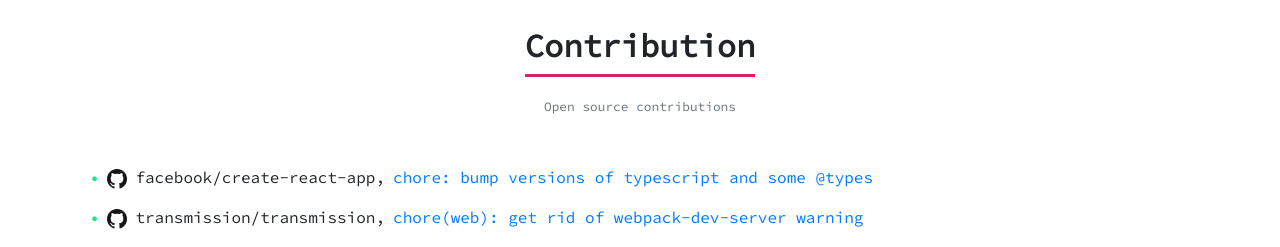
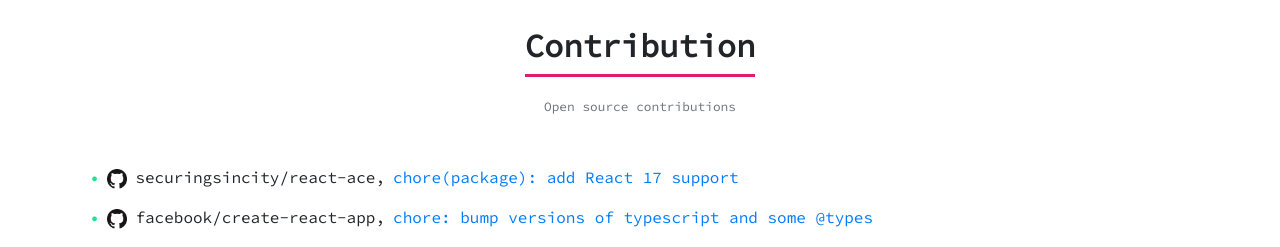
Before and after one commit to trainto/trainto.github.io, a React (Create React App) app: page / in a window 1280 px wide. Shown: the part 2344-2591 px from the top of the page. Built offline with nearby package versions, Linux system fonts and the light colour scheme; no server answers.

Commit message:
Add contribution item

```diff
--- a/src/components/contribution.tsx
+++ b/src/components/contribution.tsx
@@ -4,6 +4,12 @@
 import githubImg from '../img/github.png';
 
 const CONTRIBUTIONS = [
+  {
+    site: 'github',
+    repo: 'securingsincity/react-ace',
+    text: 'chore(package): add React 17 support',
+    link: 'https://github.com/securingsincity/react-ace/pull/967'
+  },
   {
     site: 'github',
     repo: 'facebook/create-react-app',
```
